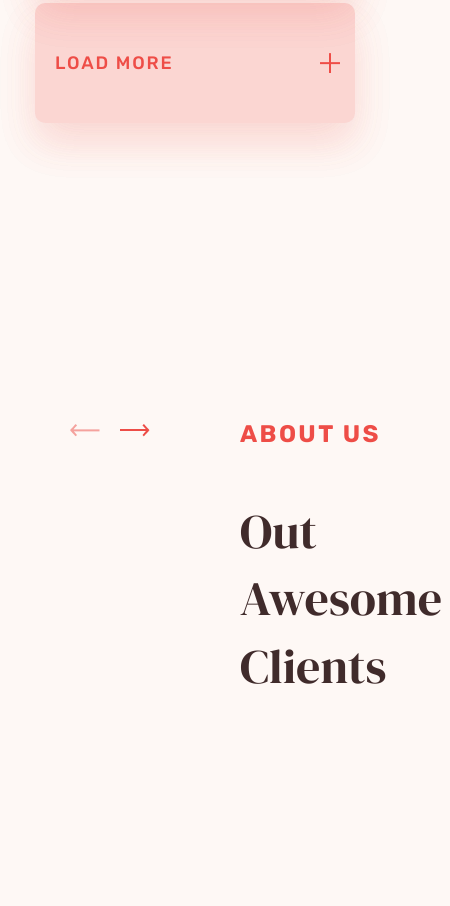
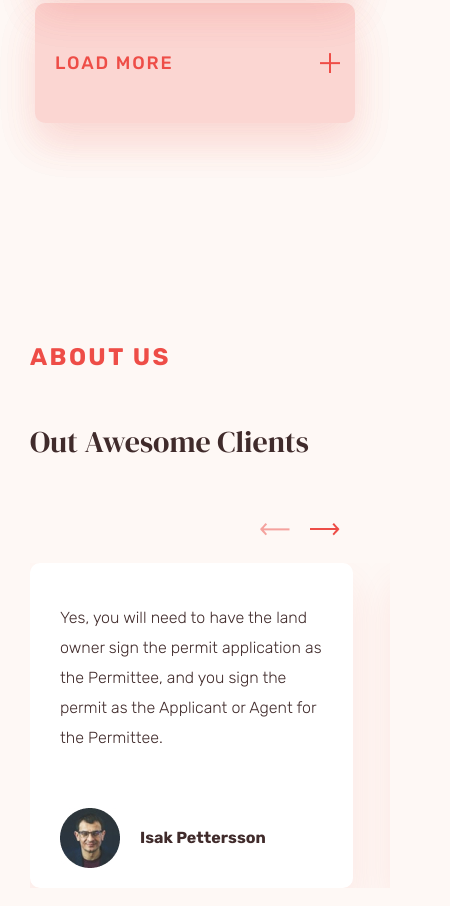
Before and after one commit to Tiutiunnyk-Liliia/trafico, a website: page app/index.html in a window 390 px wide. Shown: the part 3386-4292 px from the top of the page, 450 px wide, since content can reach past the window. Drawn offline with nearby package versions, Linux system fonts and the light colour scheme.

Commit message:
Developing section "about" media version is done

```diff
--- a/app/js/main.js
+++ b/app/js/main.js
@@ -10,12 +10,21 @@ $(function () {
 
     $('.about__slider').slick({
         infinite: true,
-        //centerMode: true,
         variableWidth: true,
         slidesToShow: 2,
         slidesToScroll: 1,
         prevArrow: '<img class="slider-arrows slider-arrows-left" src="img/prev.png" alt="">',
         nextArrow: '<img class="slider-arrows slider-arrows-right" src="img/next.png" alt="">',
+        responsive:[
+            {
+            breakpoint: 501,
+                settings: {
+                    slidesToShow: 1,
+                    variableWidth: false,
+                }
+
+        },
+        ]
     });
 
     $('.header__menu-btn').on('click', function () {
--- a/app/scss/_media.scss
+++ b/app/scss/_media.scss
@@ -85,6 +85,12 @@
     padding-top: 130px;
     margin-bottom: 130px;
   }
+
+  .about{
+    margin-top: 100px;
+    margin-bottom: 100px;
+    padding-left: 120px;
+  }
 }
 
 @media (max-width: 1020px) {
@@ -135,6 +141,10 @@
   .faq__bigTitle {
     font-size: 40px;
     max-width: 433px;
+  }
+
+  .about{
+    padding-left: 50px;
   }
 
 }
@@ -188,6 +198,32 @@
 
   .traffic__inner{
     background-size: 400px;
+  }
+
+  .about{
+    display: block;
+  }
+
+  .about__info{
+    max-width: 100%;
+  }
+
+  .about__bigTitle{
+    font-size: 40px;
+  }
+
+  .about__slider{
+    margin-top: 50px;
+    padding-top: 50px;
+    padding-left: 0;
+  }
+
+  .slider-arrows-left{
+    right: 140px;
+  }
+
+  .slider-arrows-right{
+    right: 90px;
   }
 
 }
@@ -313,6 +349,26 @@
     padding-top: 30px;
     padding-bottom: 25px;
   }
+
+  .about{
+    padding-left: 30px;
+  }
+
+  .slider__inner{
+    max-width: 390px;
+    min-height: 325px;
+    padding: 40px 30px 30px 30px;
+  }
+
+  .slider-arrows-left{
+    right: 100px;
+  }
+
+  .slider-arrows-right{
+    right: 50px;
+  }
+
+
 }
 
 @media (max-width: 550px){
@@ -340,6 +396,15 @@
     max-width: 100%;
   }
 
+  .about__bigTitle{
+    font-size: 30px
+  }
+
+  .slider__inner{
+    max-width: 350px;
+    min-height: 325px;
+    padding: 40px 20px 20px 30px;
+  }
 
 }
 
@@ -349,6 +414,11 @@
     min-height: 370px;
     padding: 30px 10px 0 10px;
   }
+
+  .slider__inner{
+    max-width: 95%;
+  }
+
 }
 
 @media (max-width: 450px) {
@@ -399,6 +469,8 @@
   }
 
 
+
+
 }
 
 
@@ -421,4 +493,8 @@
   .faq-container{
     max-width: 300px;
   }
+
+  .slider__inner{
+    min-height: 350px;
+  }
 }
```
Also changed, not shown: app/css/stylemin.css, app/scss/_global.scss (line endings or trailing spaces).
